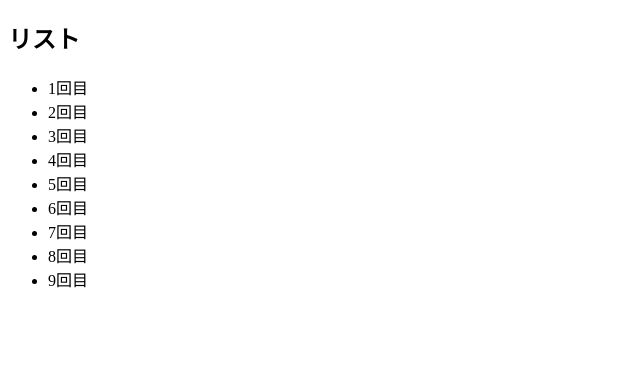
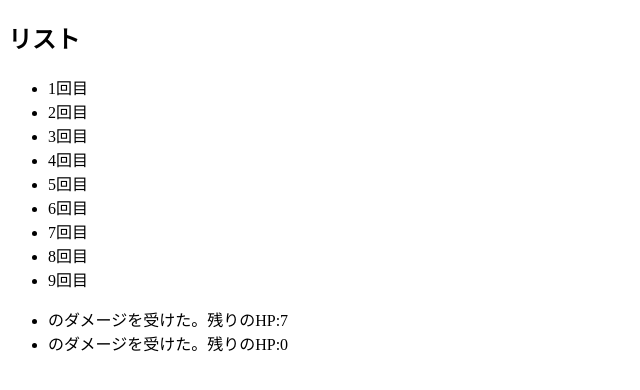
Before and after one commit to Miyabi777/web1-12, a plain HTML site: page index.html in a window 1280 px wide. Shown: the whole page, without its empty margins (0-640 px from the left). Drawn offline with Linux system fonts and the light colour scheme.

Commit message:
Update index.html

```diff
--- a/index.html
+++ b/index.html
@@ -9,6 +9,7 @@
     <section>
       <h1>リスト</h1>
       <ul id="list"></ul>
+      <ul id="while"></ul>
     </section>
     <script type="text/javascript" src="js/default.js"></script>
   </body>
```
